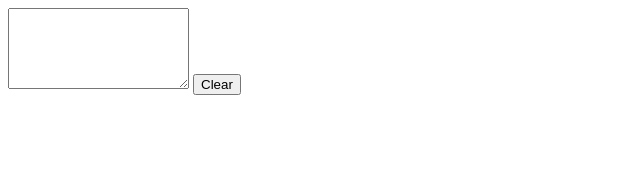
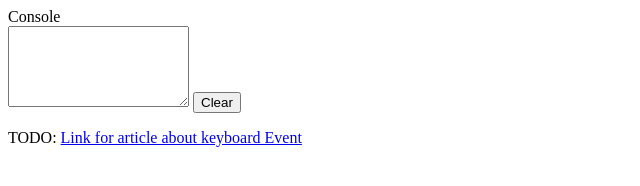
Before and after one commit to MartinPucan/styling, a website: page templates/javascript/keyboardEvent.html in a window 1280 px wide. Shown: the whole page, without its empty margins (0-640 px from the left). Drawn offline with nearby package versions, Linux system fonts and the light colour scheme; files that its build step writes are made by us from their sources.

Commit message:
add link for todo

```diff
--- a/templates/javascript/keyboardEvent.html
+++ b/templates/javascript/keyboardEvent.html
@@ -8,6 +8,9 @@
 <body>
 	<div class="d-flex">
 		<div>
+			<div>
+				<label for="test-target">Console</label>
+			</div>
 			<textarea rows="5" name="test-target" id="test-target"></textarea>
 			<button type="button" name="btn-clear-console" id="btn-clear-console">Clear</button>
 		</div>
@@ -15,5 +18,10 @@
 			<pre id="console-log"></pre>
 		</div>
 	</div>
+
+	<p>
+		<label>TODO:</label>
+		<a href="https://bit.ly/3h8Y97A">Link for article about keyboard Event</a>
+	</p>
 </body>
 </html>
```
Also changed, not shown: public/js/pure/keyBoardEvent.js (+11 -1 lines).
